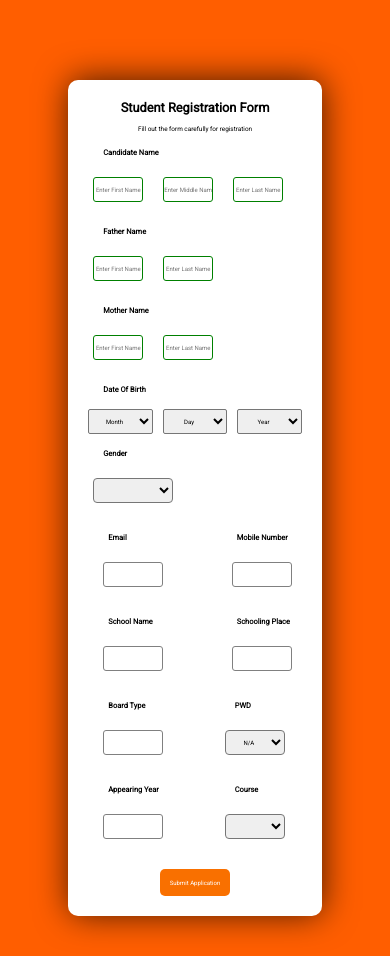
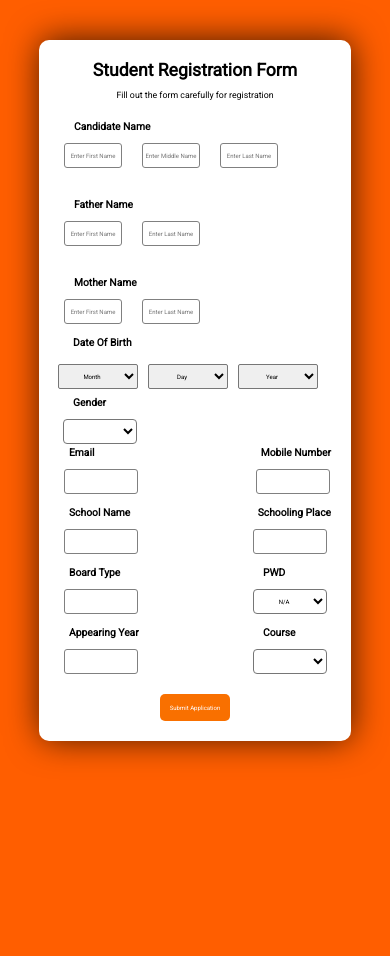
Before and after one commit to jayant1139/registerform, a plain HTML site: page index.html in a window 390 px wide. After the commit the page ends 844 px from the top, so only its background shows below. Drawn offline with Linux system fonts and the light colour scheme.

Commit message:
Update responsiveness.css

```diff
--- a/responsiveness.css
+++ b/responsiveness.css
@@ -107,7 +107,7 @@ body{
 
     .name input{
         width:150px;
-        border: 1px solid green;
+
     }
 
     .form_container .dob_gender{
@@ -179,36 +179,52 @@ body{
 
 @media screen and (max-width:475px) {
    html{
-       font-size: 40%;
+       font-size: 55%;
+   }
+   h3{
+       /* margin: 2px; */
+       margin-top: 2px !important;
+       /* margin-bottom: 0px !important; */
    }
     .form_wrapper{
-        margin-top: 80px;
+        margin-top: 40px;
     }
     .form_container{
-        width: 65vw;
+        width: 80vw;
 
     }
     .candidatename{
 
         margin:5px;
+        margin-top: 0px !important;
+        margin-bottom: 0px !important;
     }
-
+    .candidatename h3{
+        margin-top: 20px !important;
+    }
+    input{
+        margin-top: 0px !important;
+    }
     .name input{
         font-size:40% ;
-        width:50px;
+        width:58px;
+        /* margin: 2px; */
         height: 25px;
-        border: 1px solid green;
+        /* border: 1px solid green; */
     }
 
     .form_container .dob_gender{
-        margin: 5px;
+        margin: 4px;
+        margin-top: 0px !important;
+        margin-bottom: 0px !important;
+        /* border:1px solid green; */
         flex-direction:column ;
-        /* border:none;  */
+
     }
 
     .form_container .dob_gender .dob .dobrow select{
 
-        font-size:40% ;
+        font-size:55% ;
         width:80px;
         height: 25px;
        margin:5px;
@@ -219,20 +235,24 @@ body{
 
 
     .gender{
-    border:none;
+        margin-top: 0px;
+
         margin-left: 0px;
         margin-right: auto;
     }
 
     .dob_gender .gender select{
-        width: 80px;
+        width: 74px;
+        margin-top: 0px;
+        margin-bottom: 0px;
         height: 25px;
+        background-color:#fff;
         border-radius:4px;
         /* margin:0px; */
     }
     .email_number{
 
-        margin:10px;
+        margin:0px ;
 
     }
 
@@ -243,28 +263,28 @@ body{
 
     .email_number input{
         height: 25px;
-        width: 60px;
+        width: 74px;
         margin-left:15px;
     }
     .pwd{
 
 
         margin-left: auto;
-        margin-right: 7px;
+        margin-right: 4px;
 
     }
 
     .pwd select{
-        margin-top:10px;
+        margin-top:0px;
 
-
-        width:60px;
+        background-color:#fff;
+        width:74px;
         height: 25px;
         border-radius:4px;
-        font-size: 40%;
+        font-size: 55%;
     }
     .form_wrapper .form_container .registerbtn{
         padding: 10px;
-        font-size: 50%;
+        font-size: 55%;
     }
 }
```
